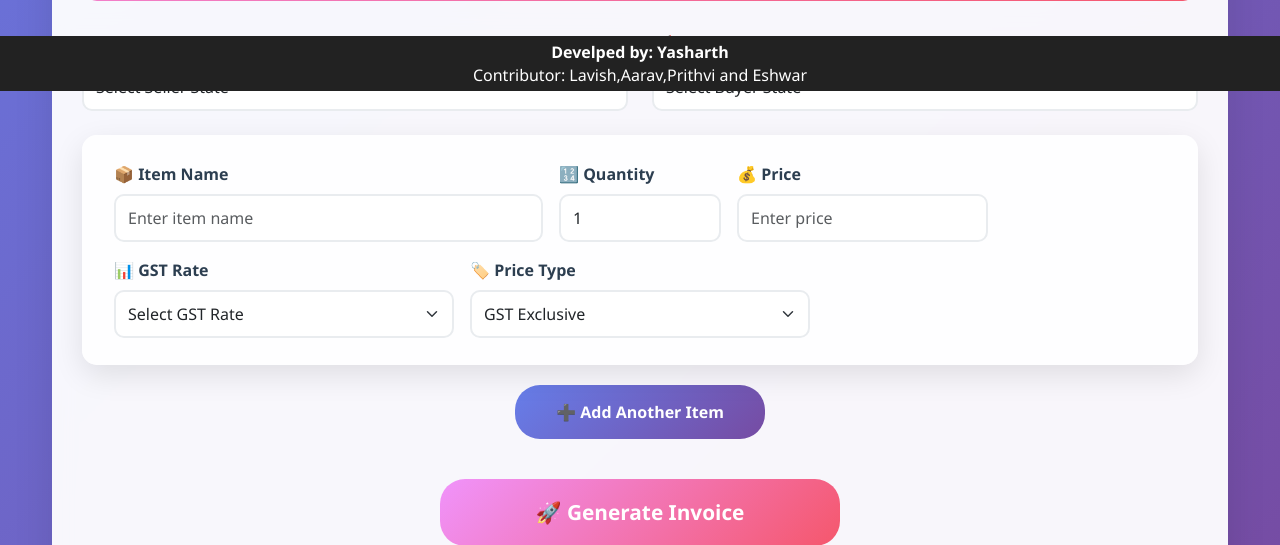
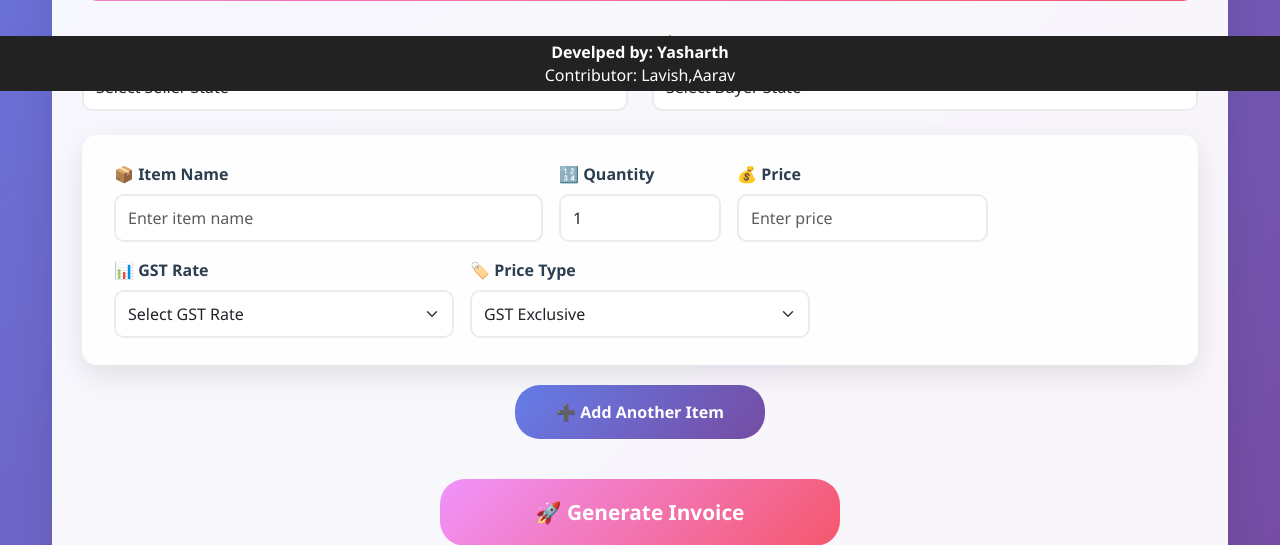
Before and after one commit to yash406/gst-calulater, a Flask app: page / in a window 1280 px wide. Shown: the part 709-1254 px from the top of the page. Run offline with Flask 3, Linux system fonts and the light colour scheme.

Commit message:
Update index.html

```diff
--- a/templates/index.html
+++ b/templates/index.html
@@ -461,7 +461,7 @@
     </div>
          <footer class="site-footer">
             <p><b>Develped by: Yasharth </b></p>
-            <p>Contributor: Lavish,Aarav,Prithvi and Eshwar  </p>
+            <p>Contributor: Lavish,Aarav</p>
     </footer>
         <style>
             .site-footer {
```
